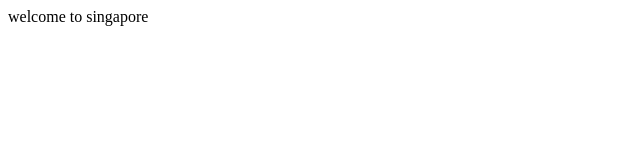
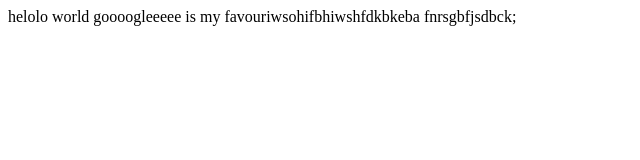
Before and after one commit to harshalpathare/localRepo, a plain HTML site: page index.html in a window 1280 px wide. Shown: the whole page, without its empty margins (0-640 px from the left). Drawn offline with Linux system fonts and the light colour scheme.

```diff
--- a/index.html
+++ b/index.html
@@ -1 +1,4 @@
-<p>welcome to singapore </p>
+<p>helolo world goooogleeeee
+    is my favouriwsohifbhiwshfdkbkeba
+    fnrsgbfjsdbck;
+</p>
```
